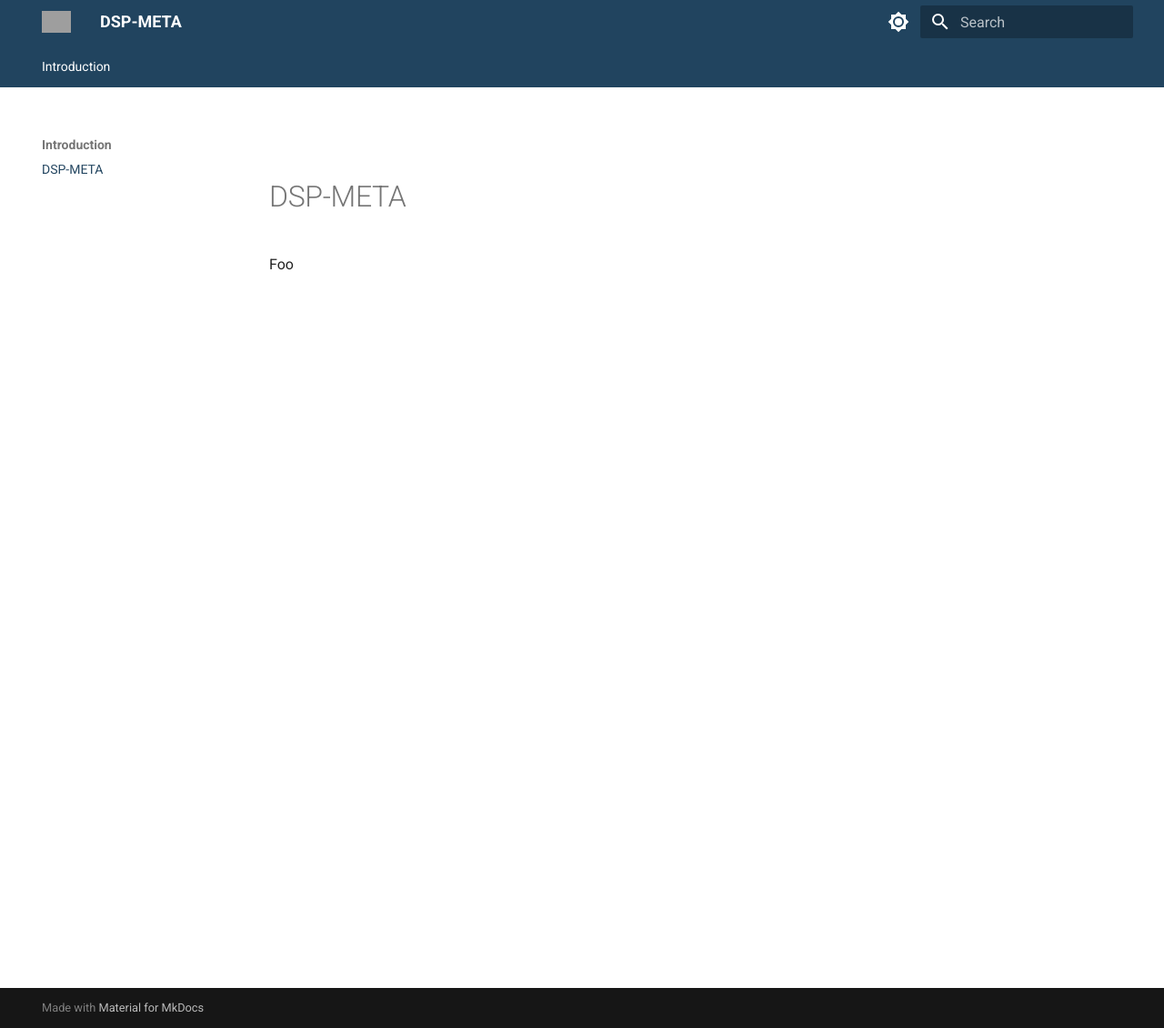
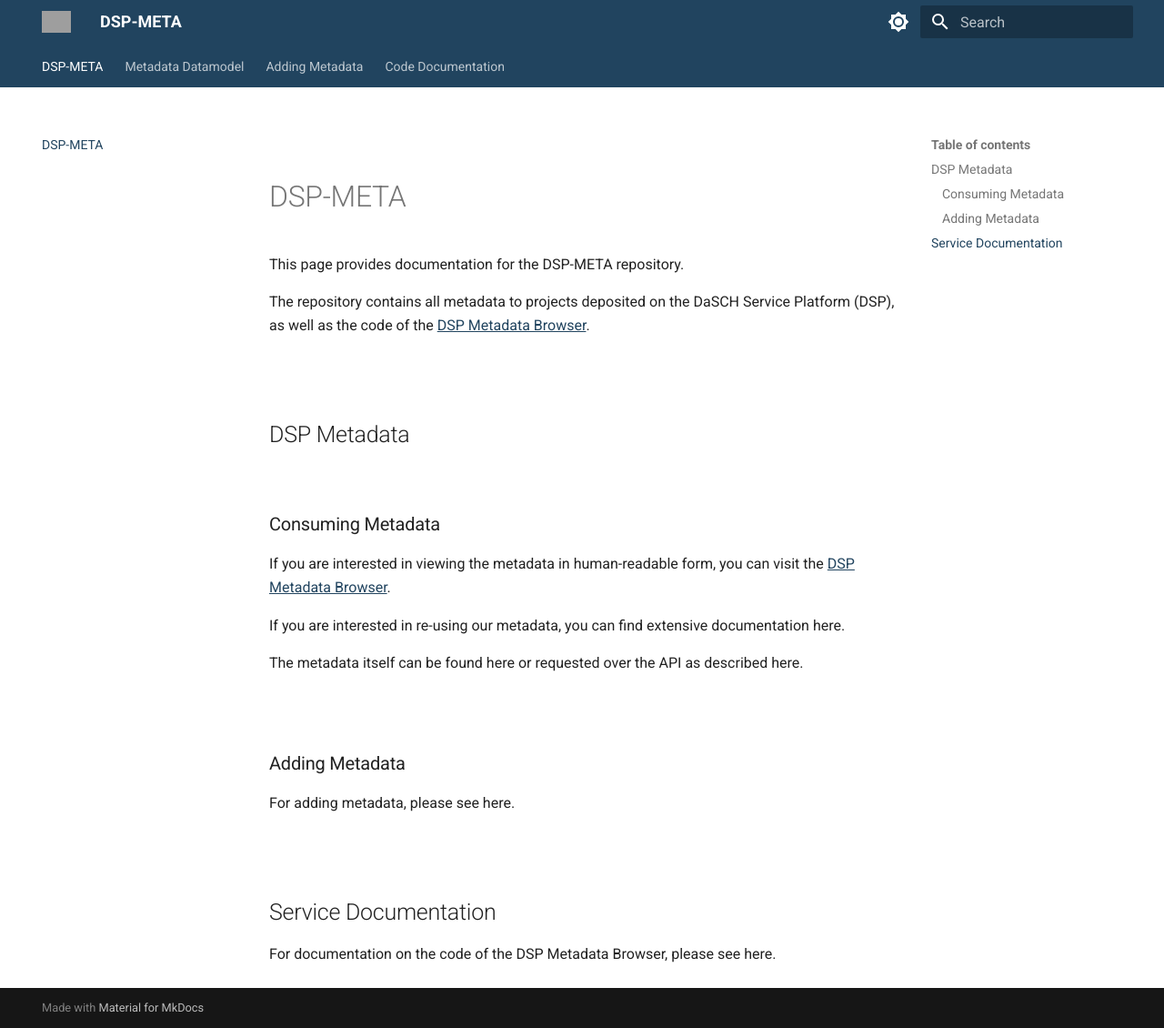
Before and after one commit to dasch-swiss/dsp-meta, an MkDocs documentation site: the page built from docs/index.md, in a window 1280 px wide and 1130 px high. Shown: the whole window at 91% size. Built offline with MkDocs 1.6.1 and Material for MkDocs 9.7.7, drawn with Linux system fonts in a browser that asks for light colours; grey boxes are pictures that could not be loaded.

Commit message:
add some content stubs

```diff
--- a/docs/index.md
+++ b/docs/index.md
@@ -1 +1,28 @@
-Foo
+This page provides documentation for the DSP-META repository.
+
+The repository contains all metadata to projects deposited on the DaSCH Service Platform (DSP),
+as well as the code of the [DSP Metadata Browser](https://meta.dasch.swiss).
+
+## DSP Metadata
+
+### Consuming Metadata
+
+If you are interested in viewing the metadata in human-readable form,
+you can visit the [DSP Metadata Browser](https://meta.dasch.swiss).
+
+If you are interested in re-using our metadata, you can find extensive documentation here.
+<!-- TODO: link -->
+
+The metadata itself can be found here <!-- TODO: Link -->
+or requested over the API as described here.
+<!-- TODO: Link -->
+
+### Adding Metadata
+
+For adding metadata, please see here.
+<!-- TODO: Link -->
+
+## Service Documentation
+
+For documentation on the code of the DSP Metadata Browser, please see here.
+<!-- TODO: Link -->
--- a/mkdocs.yml
+++ b/mkdocs.yml
@@ -1,8 +1,13 @@
 site_name: DSP-META
 
 nav:
-    - Introduction:
-          - DSP-META: index.md
+    - DSP-META: index.md
+    - Metadata Datamodel: model/datamodel.md
+    - Adding Metadata: adding-metadata.md
+    - Code Documentation:
+          - Overview: code/overview.md
+          - Front End: code/front-end.md
+          - Back End: code/back-end.md
 
 plugins:
     - include-markdown
```
Also changed, not shown: docs/adding-metadata.md (added, +19 -0 lines), docs/code/back-end.md (added, +7 -0 lines), docs/code/front-end.md (added, +7 -0 lines), docs/code/overview.md (added, +9 -0 lines), docs/model/datamodel.md (added, +5 -0 lines).
